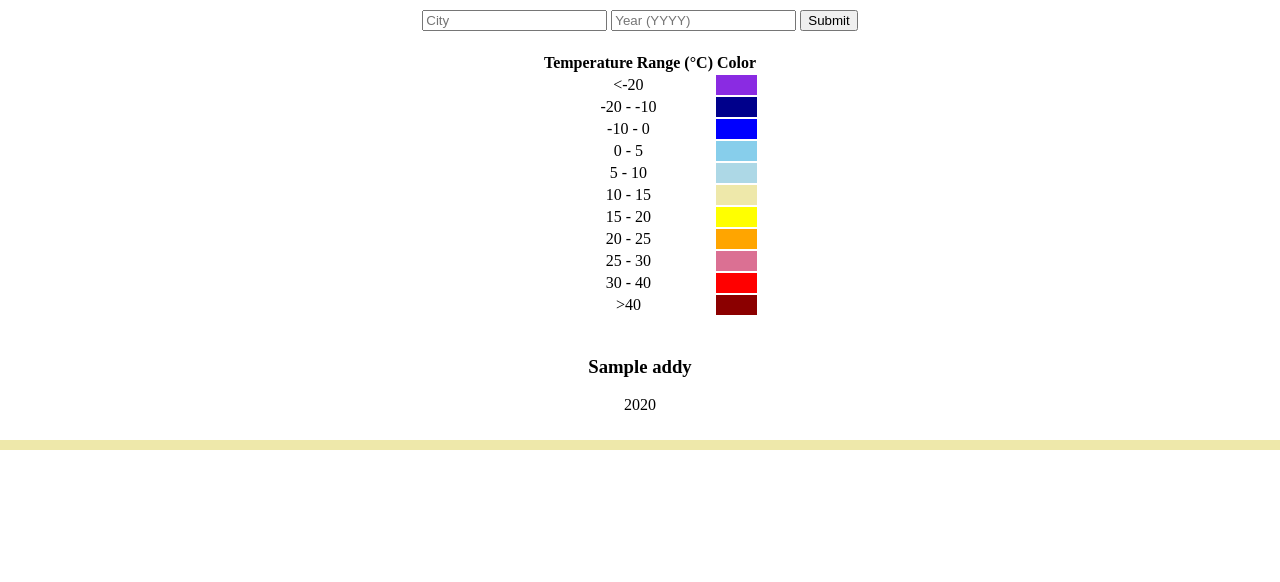
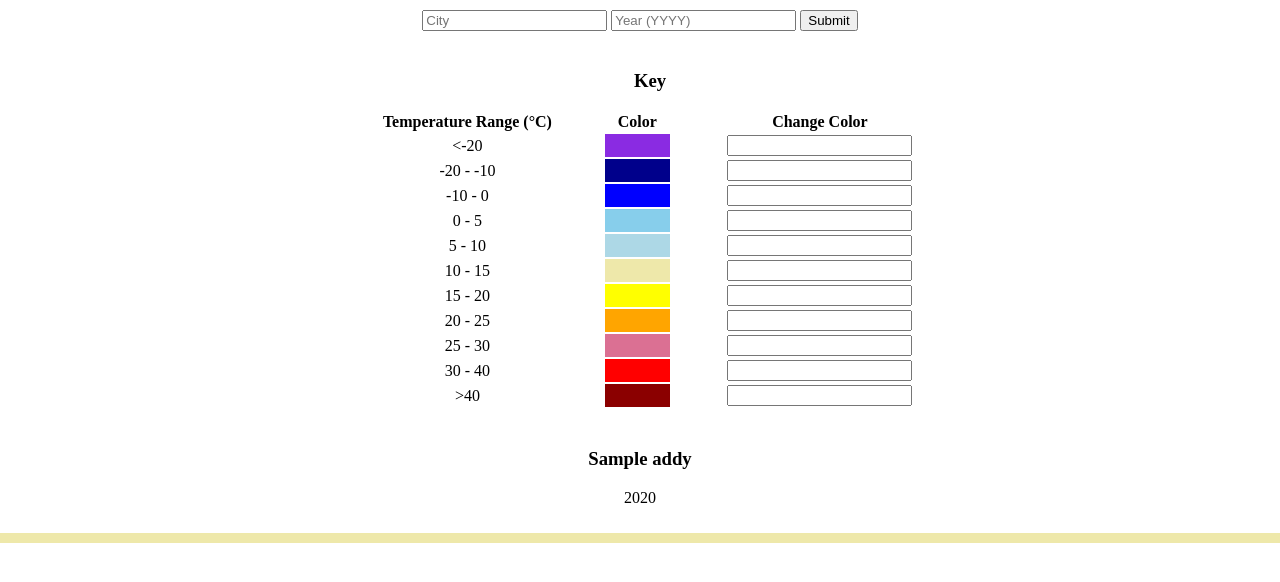
Before and after one commit to rkhan71/temperatureBlanket, a Flask app: template templates/index.html in a window 1280 px wide. Shown: the top 582 px of the page. Run offline with Flask 2, Linux system fonts and the light colour scheme; the template is opened without the code that fills it: most values are stand-ins (such as "Sample title", 1, 10 or a date in 2020).

Commit message:
allows user to alter key

```diff
--- a/app.py
+++ b/app.py
@@ -40,6 +40,6 @@ def index():
         addy = data['resolvedAddress']
 
         # Pass in relevant data
-        return render_template('index.html', data=data, year=year, temps=temps, addy=addy)
+        return render_template('index.html', year=year, temps=temps, addy=addy)
     else:
         return render_template('index.html')
--- a/static/styles.css
+++ b/static/colors.css
@@ -1,39 +1,3 @@
-body {
-    padding: 0px;
-    margin: 0px;
-}
-
-.form {
-    text-align: center;
-    padding: 10px;
-    height: auto;
-    width: auto;
-}
-
-.heading {
-    text-align: center;
-    padding: 10px;
-    height: auto;
-    width: auto;
-}
-
-.table {
-    padding: 10px;
-    height: auto;
-    width: 100%;
-}
-
-table {
-    margin-left: auto;
-    margin-right: auto;
-    text-align: center;
-}
-
-div {
-    width: 100%;
-    height: 10px;
-}
-
 .purple {
     background-color: blueviolet;
 }
--- /dev/null
+++ b/static/layout.css
@@ -0,0 +1,39 @@
+body {
+    padding: 0px;
+    margin: 0px;
+    width: 100%;
+    overflow-x: hidden;
+}
+
+.form {
+    text-align: center;
+    padding: 10px;
+    height: auto;
+    width: auto;
+}
+
+.heading {
+    text-align: center;
+    padding: 10px;
+    height: auto;
+    width: auto;
+}
+
+.table {
+    padding: 10px;
+    height: auto;
+    width: 100%;
+    text-align: center;
+}
+
+table {
+    margin-left: auto;
+    margin-right: auto;
+    text-align: center;
+    width: 50%;
+}
+
+div {
+    width: 100%;
+    height: 10px;
+}
--- a/templates/index.html
+++ b/templates/index.html
@@ -2,7 +2,8 @@
 
 <html lang="en">
     <head>
-        <link href="/static/styles.css" rel="stylesheet">
+        <link href="/static/layout.css" rel="stylesheet">
+        <link href="/static/colors.css" rel="stylesheet">
         <title>Temperature Blanket</title>
     </head>
     <body>
@@ -13,61 +14,119 @@
                 <input type="submit">
             </form>
         </div>
+        {% if error %}
+            <div class="heading">{{ error }}</div>
+        {% endif %}
+        {% if temps %}
             <div class="table">
+                <h3>Key</h3>
                 <table>
                     <tr>
                         <th>Temperature Range (&#176;C)</th>
                         <th>Color</th>
+                        <th>Change Color</th>
                     </tr>
                     <tr>
                         <td><-20</td>
                         <td class="purple"></td>
+                        <td>
+                            <form id="f1">
+                                <input type="text" id="i1">
+                            </form>
+                        </td>
                     </tr>
                     <tr>
                         <td>-20 - -10</td>
                         <td class="dblue"></td>
+                        <td>
+                            <form id="f2">
+                                <input type="text" id="i2">
+                            </form>
+                        </td>
                     </tr>
                     <tr>
                         <td>-10 - 0</td>
                         <td class="blue"></td>
+                        <td>
+                            <form id="f3">
+                                <input type="text" id="i3">
+                            </form>
+                        </td>
                     </tr>
                     <tr>
                         <td>0 - 5</td>
                         <td class="lblue"></td>
+                        <td>
+                            <form id="f4">
+                                <input type="text" id="i4">
+                            </form>
+                        </td>
                     </tr>
                     <tr>
                         <td>5 - 10</td>
                         <td class="pblue"></td>
+                        <td>
+                            <form id="f5">
+                                <input type="text" id="i5">
+                            </form>
+                        </td>
                     </tr>
                     <tr>
                         <td>10 - 15</td>
                         <td class="pyellow"></td>
+                        <td>
+                            <form id="f6">
+                                <input type="text" id="i6">
+                            </form>
+                        </td>
                     </tr>
                     <tr>
                         <td>15 - 20</td>
                         <td class="yellow"></td>
+                        <td>
+                            <form id="f7">
+                                <input type="text" id="i7">
+                            </form>
+                        </td>
                     </tr>
                     <tr>
                         <td>20 - 25</td>
                         <td class="orange"></td>
+                        <td>
+                            <form id="f8">
+                                <input type="text" id="i8">
+                            </form>
+                        </td>
                     </tr>
                     <tr>
                         <td>25 - 30</td>
                         <td class="pink"></td>
+                        <td>
+                            <form id="f9">
+                                <input type="text" id="i9">
+                            </form>
+                        </td>
                     </tr>
                     <tr>
                         <td>30 - 40</td>
                         <td class="red"></td>
+                        <td>
+                            <form id="f10">
+                                <input type="text" id="i10">
+                            </form>
+                        </td>
                     </tr>
                     <tr>
                         <td>>40</td>
                         <td class="dred"></td>
+                        <td>
+                            <form id="f11">
+                                <input type="text" id="i11">
+                            </form>
+                        </td>
                     </tr>
                 </table>
             </div>
-        {% if error %}
-            <div class="heading">{{ error }}</div>
-        {% endif %}
             <div class="heading">
                 <p><h3>{{ addy }}</h3></p>
                 <p>{{ year }}</p>
@@ -98,7 +157,20 @@
                 {% endif %}
             {% endfor %}
             <script>
-            console.log(document.styleSheets)
+                const forms = [document.getElementById("f1"), document.getElementById("f2"), document.getElementById("f3"), document.getElementById("f4"), document.getElementById("f5"), document.getElementById("f6"), document.getElementById("f7"), document.getElementById("f8"), document.getElementById("f9"), document.getElementById("f10"), document.getElementById("f11")]
+                const inputs = [document.getElementById("i1"), document.getElementById("i2"), document.getElementById("i3"), document.getElementById("i4"), document.getElementById("i5"), document.getElementById("i6"), document.getElementById("i7"), document.getElementById("i8"), document.getElementById("i9"), document.getElementById("i10"), document.getElementById("i11")]
+                css = document.styleSheets[1];
+                rules = css.cssRules;
+                for (let i = 0; i < 11; i++) {
+                    forms[i].addEventListener("submit", function(event) {
+                        event.preventDefault();
+                        selector = rules[i].selectorText;
+                        color = inputs[i].value;
+                        css.deleteRule(i);
+                        css.insertRule(`${selector} { background-color: ${color}; }`, i);
+                    });
+                }
             </script>
+        {% endif %}
     </body>
 </html>
```
Lines whose indentation alone changed are shown as unchanged.
